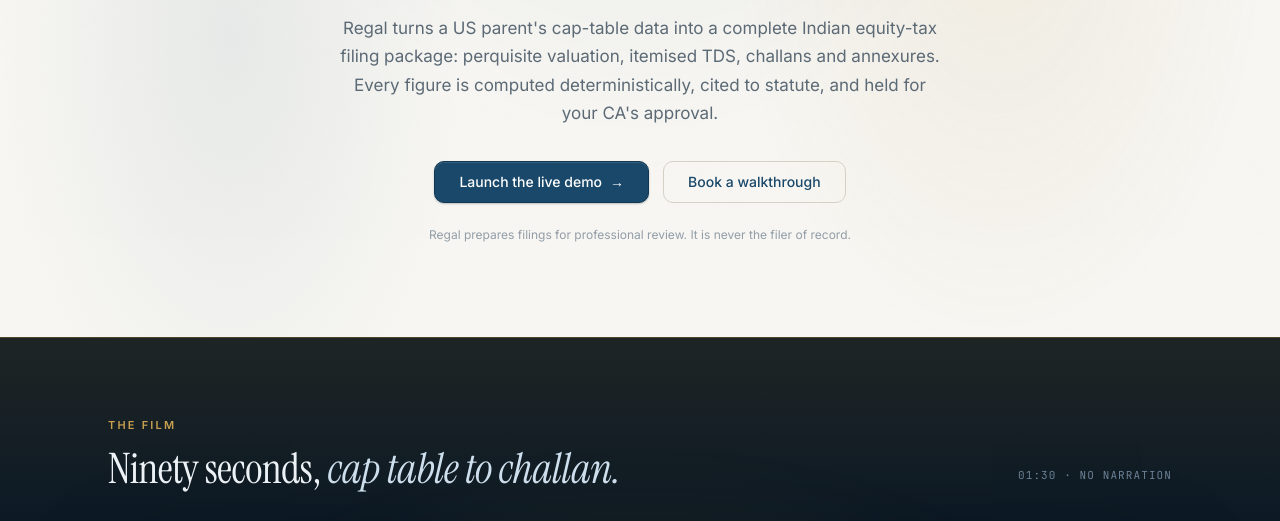
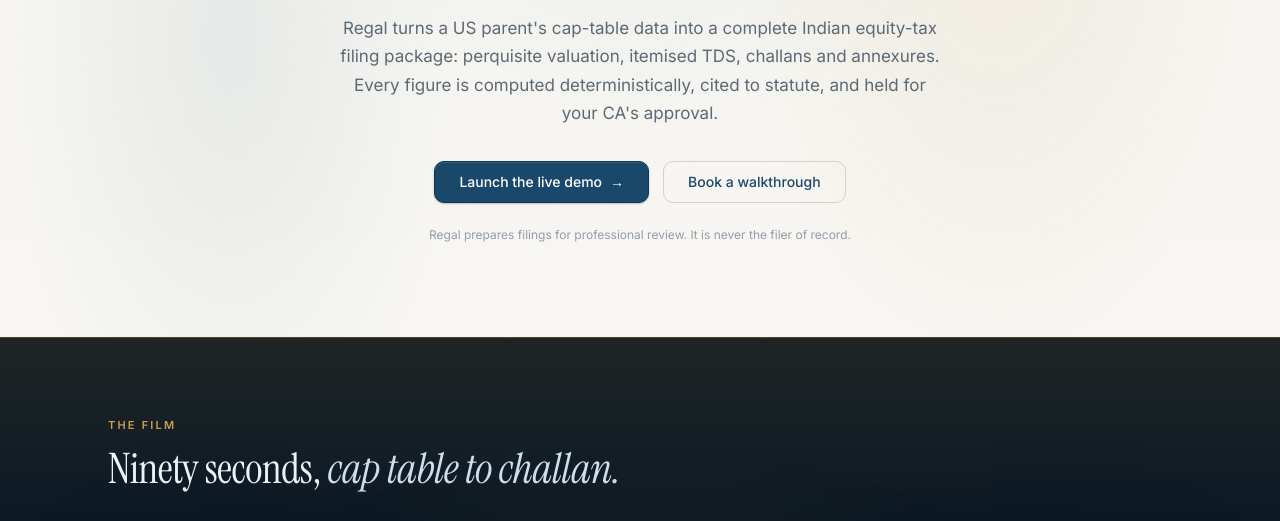
Before and after one commit to Sedahoo/artha-landing, a plain HTML site: page index.html in a window 1280 px wide. Shown: the part 562-1083 px from the top of the page. Drawn offline with Linux system fonts and the light colour scheme; grey boxes are pictures that could not be loaded.

Commit message:
Drop the runtime badge from the film header

```diff
--- a/index.html
+++ b/index.html
@@ -161,14 +161,10 @@
     content: ""; position: absolute; inset: 0 0 auto; height: 200px; pointer-events: none; z-index: -1;
     background: linear-gradient(180deg, rgba(169,129,47,.13), transparent);
   }
-  .theatre-head {
-    position: relative; display: flex; align-items: flex-end; justify-content: space-between;
-    gap: 24px; flex-wrap: wrap; padding-top: 78px; padding-bottom: 30px;
-  }
+  .theatre-head { position: relative; padding: 78px 0 30px; }
   .theatre .sec-label { color: var(--gold-soft); margin-bottom: 12px; }
   .theatre h2 { color: #eef3f7; margin-bottom: 0; font-size: clamp(28px, 3.6vw, 42px); }
   .theatre h2 em { color: #cfe0ee; }
-  .theatre-meta { font-family: var(--mono); font-size: 11px; letter-spacing: .1em; color: #6c8296; text-transform: uppercase; padding-bottom: 8px; }
 
   .console {
     position: relative; border-radius: 14px; overflow: hidden;
@@ -424,11 +420,8 @@
   <div class="theatre" id="film">
     <div class="wrap">
       <div class="theatre-head reveal">
-        <div>
-          <span class="sec-label">The film</span>
-          <h2>Ninety seconds, <em>cap table to challan.</em></h2>
-        </div>
-        <span class="theatre-meta">01:30 · no narration</span>
+        <span class="sec-label">The film</span>
+        <h2>Ninety seconds, <em>cap table to challan.</em></h2>
       </div>
 
       <div class="console reveal" id="console" tabindex="0"
```
